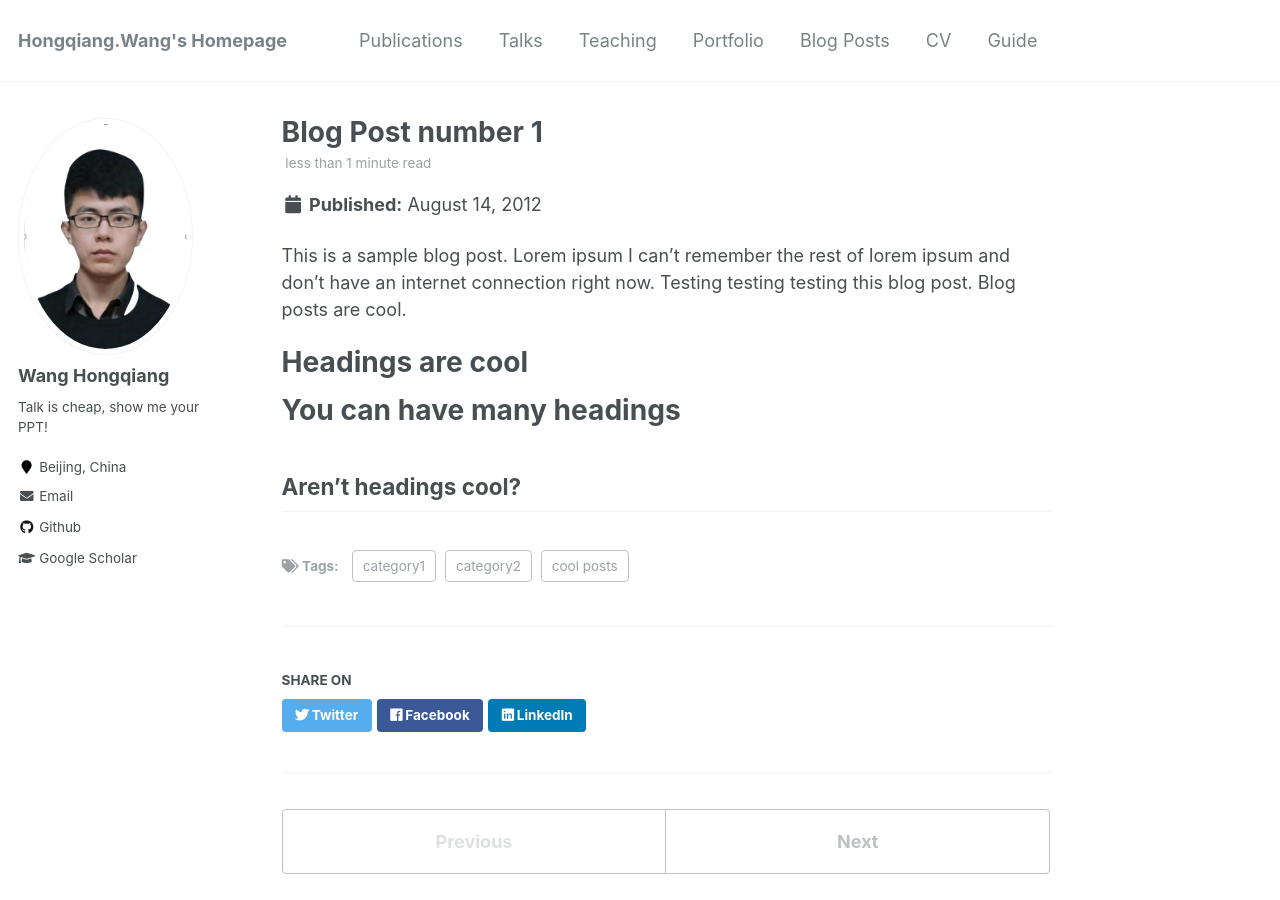
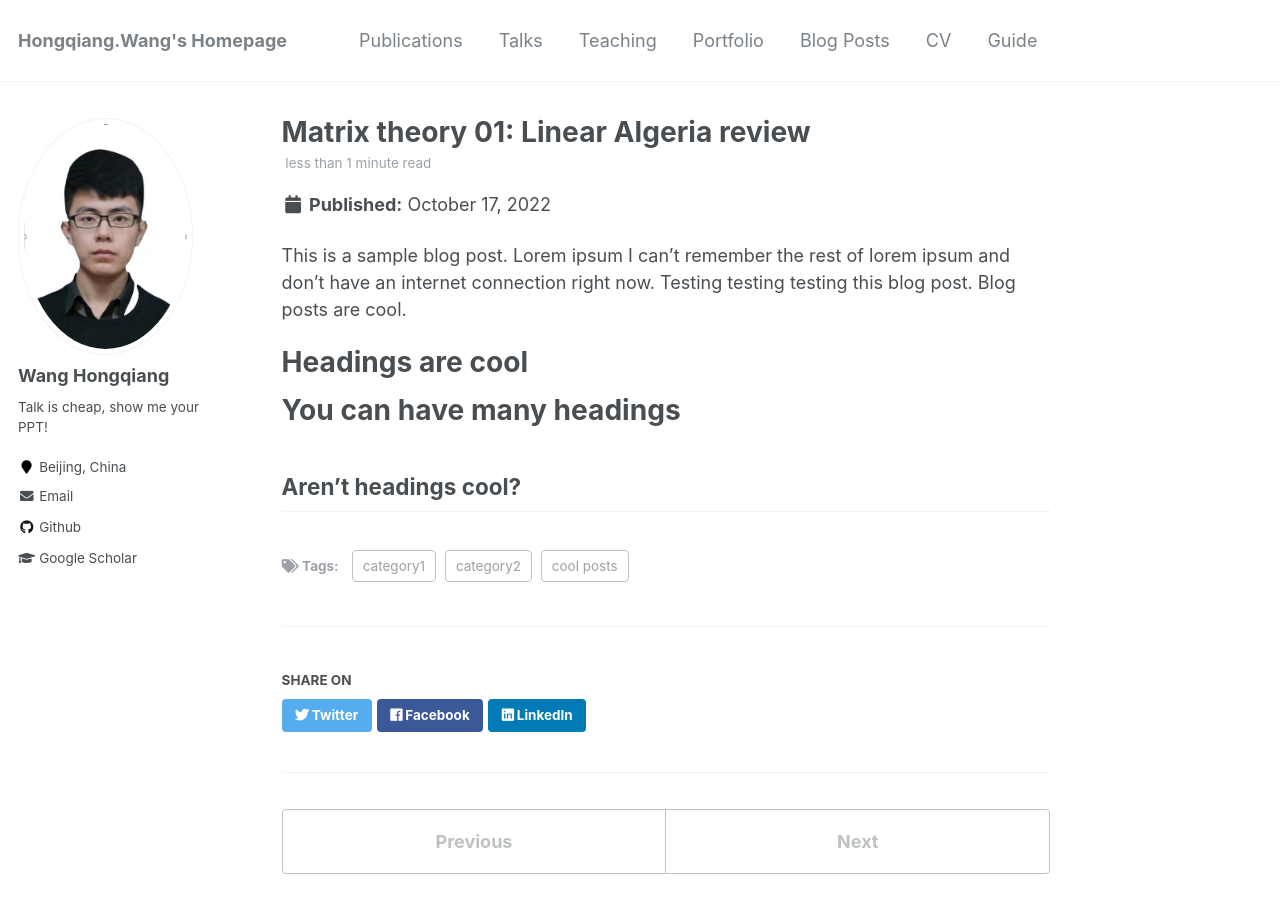
Before and after one commit to HongQWang/hongqwang.github.io, a Jekyll site: the page built from _posts/2012-08-14-blog-post-1.md, in a window 1280 px wide and 900 px high. Built offline with Jekyll 4.4.1, drawn with Linux system fonts in a browser that asks for light colours.

Commit message:
update posts

```diff
--- a/_posts/2012-08-14-blog-post-1.md
+++ b/_posts/2012-08-14-blog-post-1.md
@@ -1,6 +1,6 @@
 ---
-title: 'Blog Post number 1'
-date: 2012-08-14
+title: 'Matrix theory 01: Linear Algeria review'
+date: 2022-10-17
 permalink: /posts/2012/08/blog-post-1/
 tags:
   - cool posts
```
